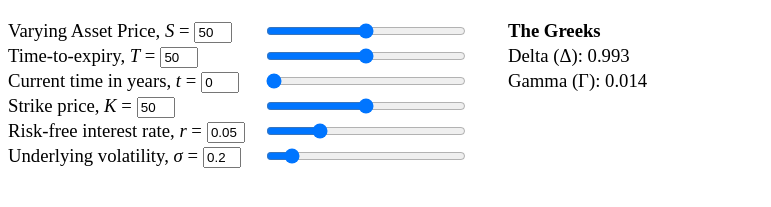
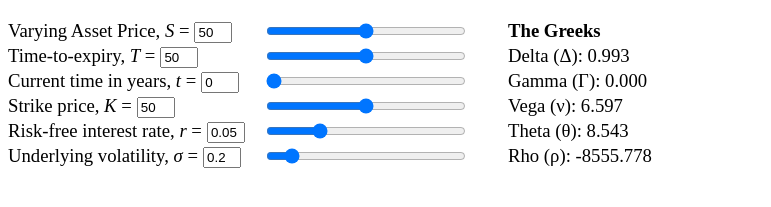
Before and after one commit to jstwng/options-project, a React (Vite) app in the folder options-project/: page / in a window 1280 px wide. Shown: the part 181-388 px from the top of the page, without its empty margins (0-771 px from the left). Built offline with nearby package versions, Linux system fonts and the light colour scheme.

Commit message:
GREEKS DONE

```diff
--- a/options-project/src/App.tsx
+++ b/options-project/src/App.tsx
@@ -35,11 +35,6 @@ function App() {
     return sign * y;
   }
 
-  function differentiate(f: Function, x: number) {
-    let dx = 0.0000001;
-    return (f(x + dx) - f(x)) / dx;
-  }
-
   const handleChange = (symbol: VariableSymbol, value: number) => {
     setVariables((prev) => ({ ...prev, [symbol]: value }));
   };
@@ -59,9 +54,14 @@ function App() {
     return dPlus - σ * Math.sqrt(timeToMaturity);
   };
 
-  // Cumulative normal distribution function
+  // Cumulative normal distribution function, N()
   const normalCDF = (x: number) => {
     return (1.0 + erf(x / Math.sqrt(2.0))) / 2.0;
+  };
+
+  // N'()
+  const normalPDF = (x: number) => {
+    return (1 / Math.sqrt(2 * Math.PI)) * Math.exp(-0.5 * x * x);
   };
 
   const calculateOptionPrice = () => {
@@ -81,7 +81,37 @@ function App() {
     const dPlus = calculateDPlus();
     const timeToMaturity = T - t;
 
-    return normalCDF(dPlus) / (S * σ * Math.sqrt(timeToMaturity));
+    return normalPDF(dPlus) / (S * σ * Math.sqrt(timeToMaturity));
+  };
+
+  const calculateVega = () => {
+    const { S, T, t } = variables;
+    const dPlus = calculateDPlus();
+    const timeToMaturity = T - t;
+
+    return S * normalPDF(dPlus) * Math.sqrt(timeToMaturity);
+  };
+
+  const calculateTheta = () => {
+    const { S, σ, T, t, r, K } = variables;
+    const dPlus = calculateDPlus();
+    const dMinus = calculateDMinus(dPlus);
+    const timeToMaturity = T - t;
+
+    return (
+      -(S * normalPDF(dPlus) * σ) / (2 * Math.sqrt(timeToMaturity)) -
+      r * K * (Math.E ^ (-r * timeToMaturity)) * normalCDF(dMinus)
+    );
+  };
+
+  const calculateRho = () => {
+    const { K, T, t, r } = variables;
+    const dMinus = calculateDMinus(calculateDPlus());
+    const timeToMaturity = T - t;
+
+    return (
+      K * timeToMaturity * (Math.E ^ (-r * timeToMaturity)) * normalCDF(dMinus)
+    );
   };
 
   var f = function () {
@@ -90,6 +120,9 @@ function App() {
   const optionPrice = calculateOptionPrice();
   const delta = normalCDF(calculateDPlus());
   const gamma = calculateGamma();
+  const vega = calculateVega();
+  const theta = calculateTheta();
+  const rho = calculateRho();
 
   var blackScholes = "$$C(S_t, t)=N(d_{+})S_t-N(d\\_)Ke^{-r(T-t)}$$";
   var dPlus =
@@ -181,6 +214,9 @@ function App() {
           </h3>
           <h3>Delta (Δ): {delta.toFixed(3)}</h3>
           <h3>Gamma (Γ): {gamma.toFixed(3)}</h3>
+          <h3>Vega (ν): {vega.toFixed(3)}</h3>
+          <h3>Theta (θ): {theta.toFixed(3)}</h3>
+          <h3>Rho (ρ): {rho.toFixed(3)}</h3>
         </div>
       </div>
     </>
```
